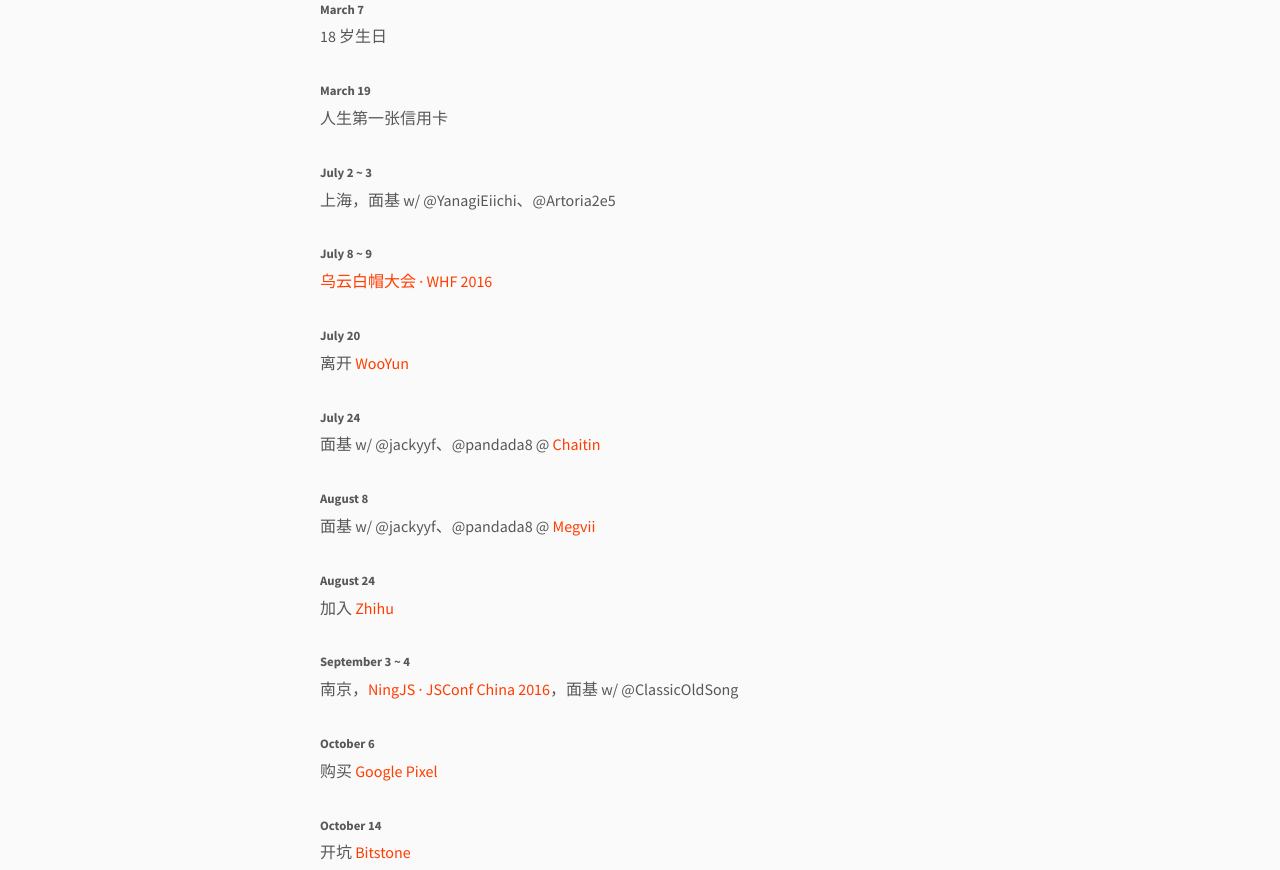
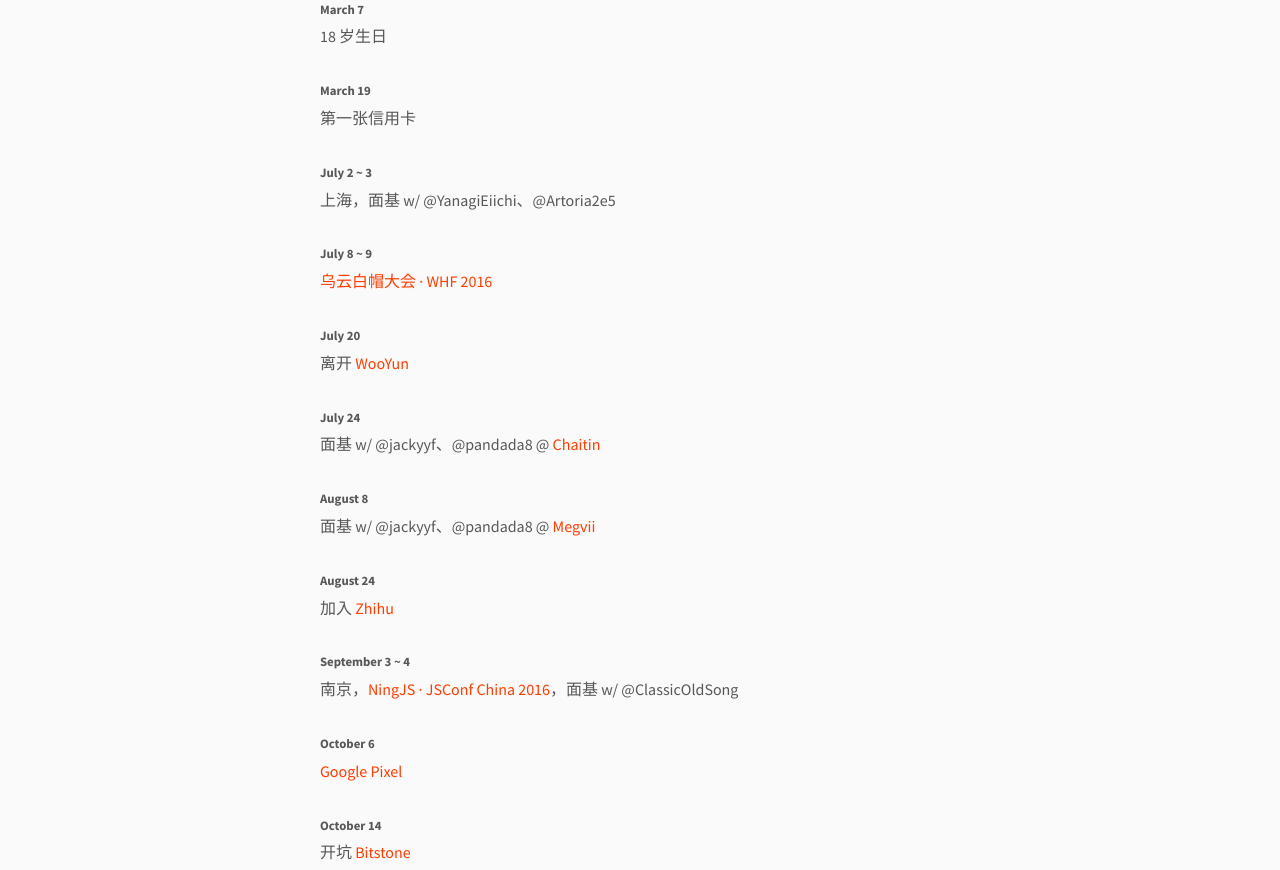
Before and after one commit to lixiaoyan/blog-jekyll, a Jekyll site: the page built from _posts/2017-01-01-2016.md, in a window 1280 px wide. Shown: the part 532-1402 px from the top of the page. Built offline with Jekyll 4.4.1, drawn with Linux system fonts in a browser that asks for light colours; nearby versions of some CDN libraries; comment, search, counter and statistics services are not loaded.

Commit message:
update 2016

```diff
--- a/_posts/2017-01-01-2016.md
+++ b/_posts/2017-01-01-2016.md
@@ -9,7 +9,7 @@
 : 18 岁生日
 
 <small>March 19</small>
-: 人生第一张信用卡
+: 第一张信用卡
 
 <small>July 2 ~ 3</small>
 : 上海，面基 w/ @YanagiEiichi、@Artoria2e5
@@ -33,7 +33,7 @@
 : 南京，[NingJS · JSConf China 2016](http://2016.jsconf.cn/)，面基 w/ @ClassicOldSong
 
 <small>October 6</small>
-: 购买 [Google Pixel](https://madeby.google.com/phone/)
+: [Google Pixel](https://madeby.google.com/phone/)
 
 <small>October 14</small>
 : 开坑 [Bitstone](https://bitstone.io/)
```
